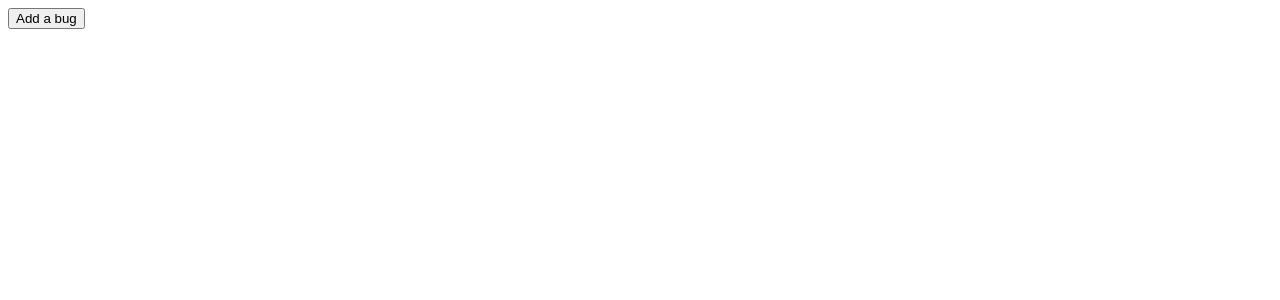
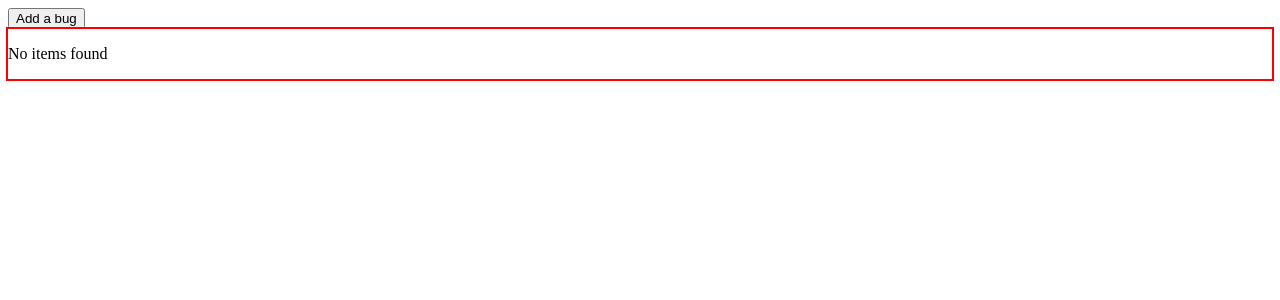
Before and after one commit to alex-j-garcia/probiotic-playbook, a React (Create React App) app: page / in a window 1280 px wide. Shown: the top 300 px of the page. Built offline with nearby package versions, Linux system fonts and the light colour scheme; the HTML template or start-up script is replaced by a standard one.

Commit message:
Add items from Modal to Triage
Remove console.log

```diff
--- a/src/App.js
+++ b/src/App.js
@@ -1,4 +1,4 @@
-import { ModalContextProvider } from './modules/common/useModalContext';
+import { StateContextProvider } from './modules/common/useGlobalState';
 import Overlay from './modules/common/Overlay';
 import BugModal from './modules/dashboard/components/BugModal';
 import Dashboard from './modules/dashboard/Dashboard';
@@ -6,12 +6,12 @@ import './App.css';
 
 function App() {
   return (
-    <ModalContextProvider defaultOnValue={false}>
+    <StateContextProvider>
       <Overlay>
         <BugModal />
       </Overlay>
       <Dashboard />
-    </ModalContextProvider>
+    </StateContextProvider>
   );
 }
 
--- a/src/modules/common/Overlay.js
+++ b/src/modules/common/Overlay.js
@@ -1,14 +1,14 @@
-import { useModalContext } from './useModalContext';
+import { useGlobalState } from './useGlobalState';
 import Button from './Button';
 import './Overlay.css';
 
 export default function Overlay({ children }) {
-  const { isVisible, toggleIsVisible } = useModalContext()
+  const [{ modalIsVisible }, { toggleIsVisible }] = useGlobalState();
 
-  if (!isVisible) return null;
+  if (!modalIsVisible) return null;
 
   return (
-    <div className="Overlay">
+    <div className='Overlay'>
       <header>
         <Button handleClick={toggleIsVisible}>X</Button>
       </header>
--- /dev/null
+++ b/src/modules/common/useGlobalState.js
@@ -0,0 +1,52 @@
+import {
+  createContext,
+  useContext,
+  useReducer
+} from 'react';
+
+const StateContext = createContext();
+
+function reducer(state, action) {
+  switch(action.type) {
+    case 'ADD':
+      return {
+        ...state,
+        triage: [...state.triage, action.payload],
+      };
+    case 'TOGGLE_MODAL':
+      return {
+        ...state,
+        modalIsVisible: !state.modalIsVisible,
+      };
+    default:
+      return state;
+  }
+}
+
+function StateContextProvider({ children }) {
+  const [state, dispatch] = useReducer(reducer, {
+    modalIsVisible: false,
+    triage: [],
+  });
+
+  const handlers = {
+    add: (item) => dispatch({ type: 'ADD', payload: item }),
+    toggleIsVisible: () => dispatch({ type: 'TOGGLE_MODAL' }),
+  };
+
+  return (
+    <StateContext.Provider value={{ state, handlers }}>
+      {children}
+    </StateContext.Provider>
+  );
+}
+
+function useGlobalState() {
+  const { state, handlers } = useContext(StateContext);
+  return [state, handlers];
+}
+
+export {
+  StateContextProvider,
+  useGlobalState,
+}
--- a/src/modules/common/useModalContext.js
+++ /dev/null
@@ -1,33 +0,0 @@
-import {
-  useState,
-  createContext,
-  useContext
-} from 'react';
-
-const ModalContext = createContext();
-
-function ModalContextProvider({
-  defaultOnValue = false,
-  children,
-}) {
-  const [isVisible, setIsVisible] = useState(defaultOnValue);
-
-  function toggleIsVisible() {
-    setIsVisible(prev => !prev);
-  }
-
-  return (
-    <ModalContext.Provider value={{ isVisible, toggleIsVisible }}>
-      {children}
-    </ModalContext.Provider>
-  );
-}
-
-function useModalContext() {
-  return useContext(ModalContext);
-}
-
-export {
-  ModalContextProvider,
-  useModalContext,
-}
--- a/src/modules/dashboard/components/BugCard.js
+++ b/src/modules/dashboard/components/BugCard.js
@@ -1,14 +1,19 @@
-import './BugCard.css'
-import 'remixicon/fonts/remixicon.css'
-export default function BugCard({ species, children }) {
+import './BugCard.css';
+import 'remixicon/fonts/remixicon.css';
+
+export default function BugCard({
+  species,
+  children,
+  handleClick
+}) {
   return (
-    <div className='BugCard'>
+    <div className='BugCard' onClick={() => handleClick(species)}>
       {species.name}
-      <div>
-        {children}
+      {/* <div> */}
+        {/* {children} */}
         {/* <i className="ri-thumb-down-line"></i>
         <i className="ri-thumb-up-line"></i> */}
-      </div>
+      {/* </div> */}
     </div>
   );
 }
--- a/src/modules/dashboard/components/BugModal.js
+++ b/src/modules/dashboard/components/BugModal.js
@@ -1,14 +1,18 @@
-import useJsonData from "../../common/useJsonData";
-import BugCard from "./BugCard";
+import useJsonData from '../../common/useJsonData';
+import { useGlobalState } from '../../common/useGlobalState';
+import BugCard from './BugCard';
 import './BugModal.css';
 
 export default function BugModal() {
   const data = useJsonData();
+  const [, { add }] = useGlobalState();
 
   return (
     <div className='BugModal troubleshooting'>
       {data.length ?
-        data.map((species, i) => <BugCard key={i} species={species} />) :
+        data.map((species, i) => (
+          <BugCard key={i} species={species} handleClick={add} />)
+        ) :
         null
       }
     </div>
--- a/src/modules/dashboard/components/Header.js
+++ b/src/modules/dashboard/components/Header.js
@@ -1,8 +1,8 @@
-import { useModalContext } from "../../common/useModalContext";
-import BugButton from "./BugButton";
+import { useGlobalState } from '../../common/useGlobalState';
+import BugButton from './BugButton';
 
 export default function Header() {
-  const { toggleIsVisible } = useModalContext();
+  const [, { toggleIsVisible }] = useGlobalState();
 
   return (
     <header>
--- a/src/modules/dashboard/components/Triage.js
+++ b/src/modules/dashboard/components/Triage.js
@@ -1,14 +1,15 @@
-import BugCard from "./BugCard";
+import { useGlobalState } from '../../common/useGlobalState';
+import BugCard from './BugCard';
 import './Triage.css';
 
 export default function Triage() {
-  const data = [];
+  const [{ triage }] = useGlobalState();
 
   return (
-    <div className='Triage'>
-      {data.length ?
-        data.map((species, i) => <BugCard key={i} species={species} />) :
-        null
+    <div className='Triage troubleshooting'>
+      {triage.length ?
+        triage.map((item, index) => <BugCard key={index} species={item} />) :
+        <p>No items found</p>
       }
     </div>
   );
```
Also changed, not shown: src/modules/dashboard/components/BugCard.css (line endings or trailing spaces), src/modules/dashboard/components/BugModal.css (line endings or trailing spaces), src/modules/dashboard/components/Triage.css (line endings or trailing spaces).
